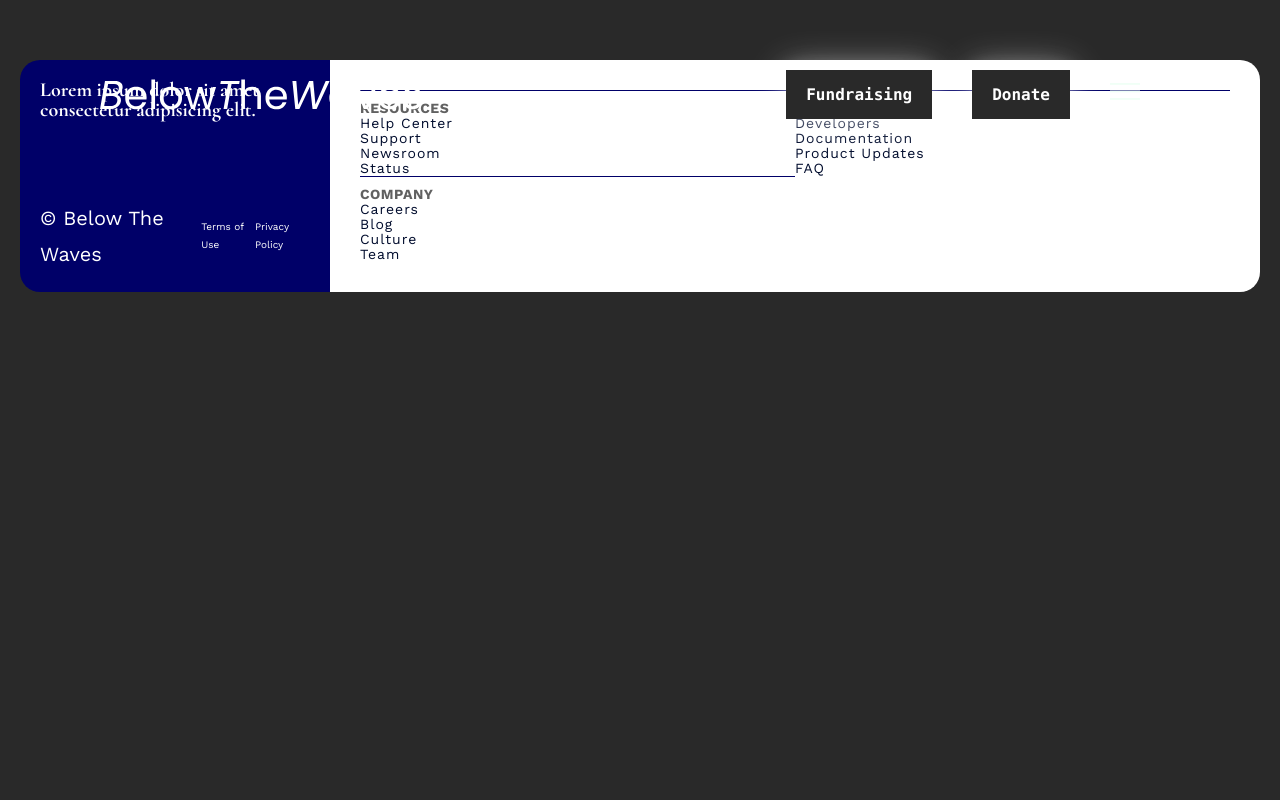
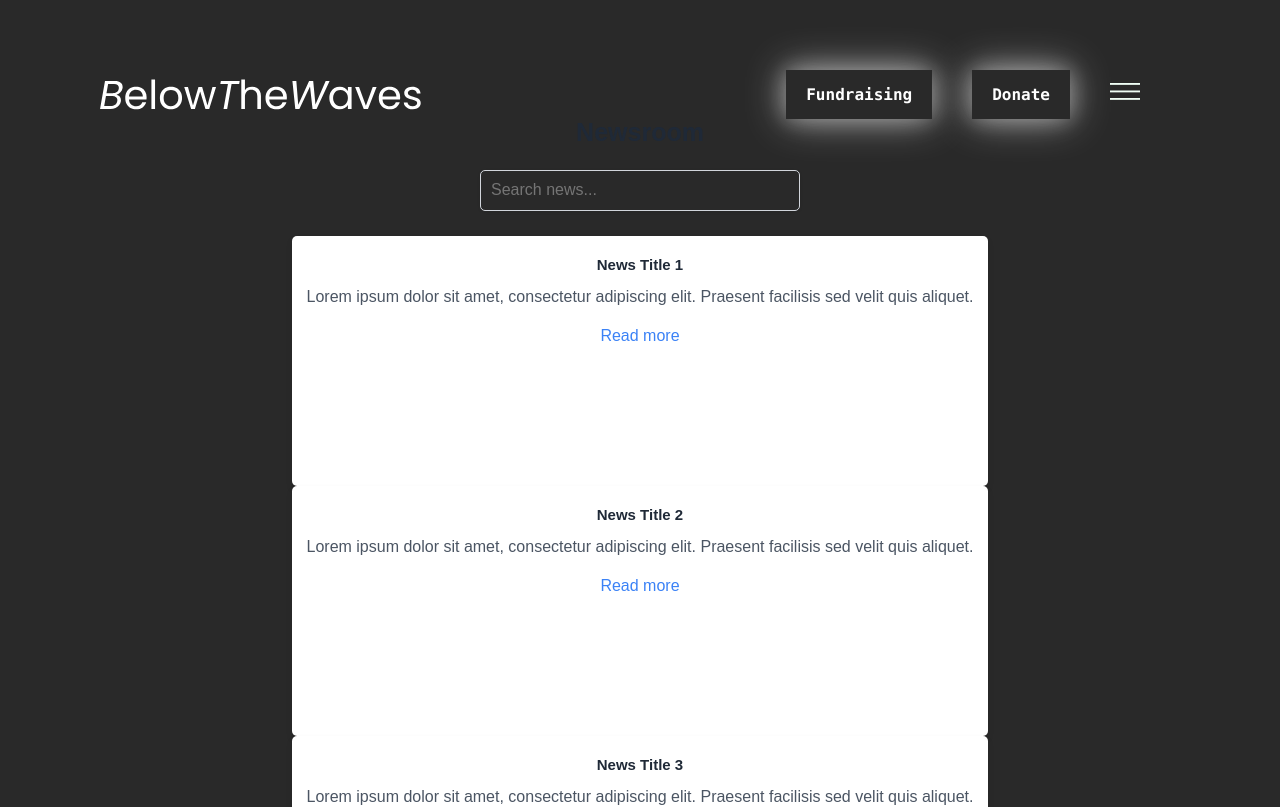
Before and after one commit to grilled-swampert/below-the-waves, a React (Create React App) app in the folder frontend/: page /newsroom in a window 1280 px wide. Shown: the top 807 px of the page. Built offline with nearby package versions, Linux system fonts and the light colour scheme; a web font is replaced by a local one.

Commit message:
news room added

```diff
--- a/frontend/src/components/homeCarousel/HomeCarousel.css
+++ b/frontend/src/components/homeCarousel/HomeCarousel.css
@@ -90,7 +90,6 @@
   width: calc(100% - 8px);
   height: calc(100% - 10px);
   box-sizing: content-box;
-  background-color: #803;
   background-image: radial-gradient(
       4px 8px at 4px calc(100% - 8px),
       rgba(255, 255, 255, 0.25),
--- /dev/null
+++ b/frontend/src/components/news_wrapper/Newsroom.css
@@ -0,0 +1,101 @@
+
+.min-h-screen {
+    min-height: 100vh;
+}
+
+.newsroom-container {
+    padding: 2rem;
+    margin-top: 7rem;
+    display: flex;
+    flex-direction: column;
+    align-items: center;
+    justify-content: center;
+    text-align: center;
+}
+
+.bg-gradient {
+    background: linear-gradient(to bottom, #bfdbfe, #93c5fd); /* Light blue gradient */
+}
+
+.newsroom-title {
+    font-size: 2.5rem; /* Large title */
+    font-weight: bold;
+    color: #1f2937; /* Dark gray color */
+    margin-bottom: 1.5rem; /* Space below the title */
+}
+
+.search-bar {
+    width: 100%;
+    max-width: 32rem; /* Limit width */
+    margin-bottom: 2.5rem; /* Space below the search bar */
+}
+
+.search-input {
+    width: 100%;
+    padding: 0.5rem 1rem; /* Padding for the input */
+    border-radius: 0.5rem; /* Rounded corners */
+    box-shadow: 0 1px 3px rgba(0, 0, 0, 0.1);
+    border: 1px solid #d1d5db; /* Border color */
+    outline: none;
+}
+
+.search-input:focus {
+    border-color: #3b82f6; /* Focus border color */
+    box-shadow: 0 0 0 2px rgba(59, 130, 246, 0.5); /* Focus effect */
+}
+
+.news-card {
+    background: #ffffff; /* White background for news cards */
+    padding: 1.5rem; /* Padding inside the cards */
+    border-radius: 0.5rem; /* Rounded corners */
+    box-shadow: 0 4px 6px rgba(0, 0, 0, 0.1);
+    transition: transform 0.3s;
+    height: 250px; /* Increased height for better visibility */
+}
+
+.news-card:hover {
+    transform: scale(1.05); /* Scale effect on hover */
+}
+
+.news-card-title {
+    font-size: 1.5rem; /* Title size */
+    font-weight: 600; /* Bold title */
+    color: #1f2937; /* Dark gray */
+    margin-bottom: 0.5rem; /* Space below title */
+}
+
+.news-card-content {
+    color: #4b5563; /* Gray color for content */
+    margin-bottom: 1rem; /* Space below content */
+}
+
+.read-more {
+    color: #3b82f6; /* Link color */
+    font-weight: 500; /* Medium weight */
+}
+
+.pagination {
+    display: flex;
+    justify-content: center;
+    margin-top: 6rem; /* Space above pagination */
+}
+
+.pagination-button {
+    margin: 0 0.25rem; /* Space between buttons */
+    padding: 0.5rem 1rem; /* Button padding */
+    border-radius: 0.5rem; /* Rounded corners */
+    font-size: 0.875rem; /* Button text size */
+    transition: all 0.3s;
+    border: 1px solid transparent; /* Default border */
+}
+
+.pagination-button.active {
+    background: #3b82f6; /* Active page color */
+    color: white; /* Active text color */
+}
+
+.pagination-button.inactive {
+    background: white; /* Inactive background */
+    color: #3b82f6; /* Inactive text color */
+    border: 1px solid #3b82f6; /* Inactive border */
+}
--- /dev/null
+++ b/frontend/src/components/news_wrapper/Newsroom.jsx
@@ -0,0 +1,62 @@
+import React, { useEffect, useState } from 'react';
+import { gsap } from 'gsap';
+import './Newsroom.css'; // Import the CSS file
+
+const Newsroom = () => {
+    const [currentPage, setCurrentPage] = useState(1);
+    const itemsPerPage = 6; // Number of news items per page
+    const totalNewsItems = 30; // Total number of news items
+    const newsItems = Array.from({ length: totalNewsItems }, (_, index) => ({
+        title: `News Title ${index + 1}`,
+        content: 'Lorem ipsum dolor sit amet, consectetur adipiscing elit. Praesent facilisis sed velit quis aliquet.',
+    }));
+
+    // Calculate the news items for the current page
+    const indexOfLastItem = currentPage * itemsPerPage;
+    const indexOfFirstItem = indexOfLastItem - itemsPerPage;
+    const currentItems = newsItems.slice(indexOfFirstItem, indexOfLastItem);
+
+    // Handle page change
+    const paginate = (pageNumber) => setCurrentPage(pageNumber);
+
+    return (
+        <div className="newsroom-container">
+            <h1 className="newsroom-title">Newsroom</h1>
+            <div className="search-bar">
+                <input
+                    type="text"
+                    placeholder="Search news..."
+                    className="search-input"
+                />
+            </div>
+
+            <div className="grid grid-cols-1 sm:grid-cols-2 lg:grid-cols-3 gap-6 max-w-6xl w-full">
+                {currentItems.map((news, index) => (
+                    <div
+                        key={index}
+                        className={`news-card ${index === 0 ? 'first-card' : ''}`}
+                    >
+                        <h2 className="news-card-title">{news.title}</h2>
+                        <p className="news-card-content">{news.content}</p>
+                        <a href="#" className="read-more">Read more</a>
+                    </div>
+                ))}
+            </div>
+
+            {/* Pagination Controls */}
+            <div className="pagination">
+                {Array.from({ length: Math.ceil(totalNewsItems / itemsPerPage) }, (_, index) => (
+                    <button
+                        key={index}
+                        onClick={() => paginate(index + 1)}
+                        className={`pagination-button ${currentPage === index + 1 ? 'active' : 'inactive'}`}
+                    >
+                        {index + 1}
+                    </button>
+                ))}
+            </div>
+        </div>
+    );
+};
+
+export default Newsroom;
--- a/frontend/src/pages/news/newsPage.js
+++ b/frontend/src/pages/news/newsPage.js
@@ -1,11 +1,13 @@
 import React from "react";
 import Footer from "../../components/footer/Footer"
 import { Header } from "../../components/Header";
+import Newsroom from "../../components/news_wrapper/Newsroom";
 
 const NewsPage = () => {
   return (
     <div className="flex flex-col h-screen">
       <Header />
+      <Newsroom />
       <Footer />
     </div>
   );
```
